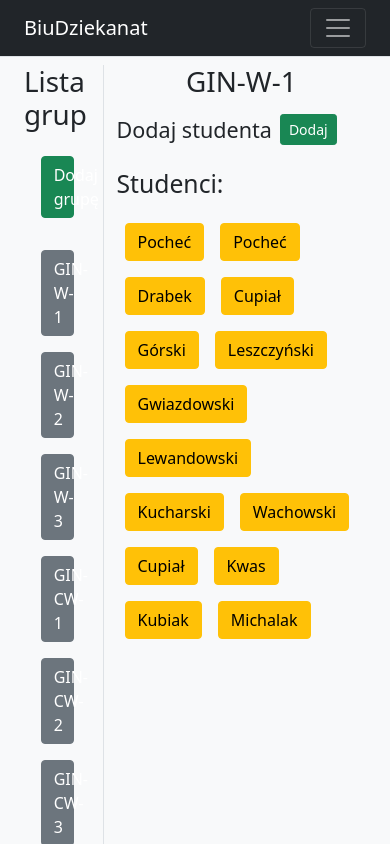
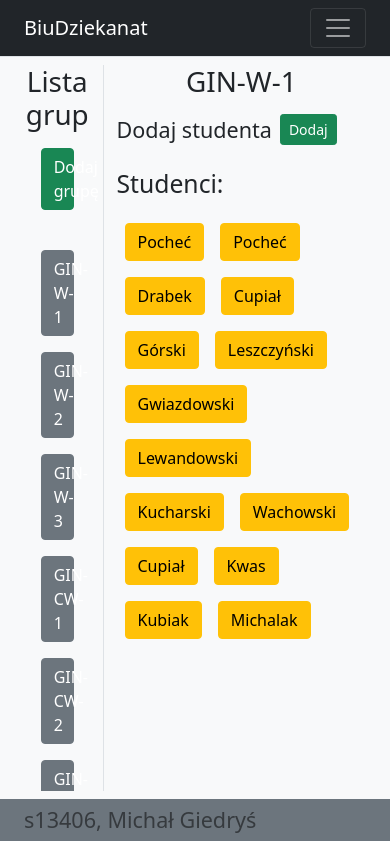
Before and after one commit to giedrys-michal/ITN_BIU, an Angular app in the folder BiuDziekanat/: page /groups in a window 390 px wide. Shown: the top 844 px of the page. Built offline with nearby package versions, Linux system fonts and the light colour scheme.

Commit message:
Adjust groupList height and add scrollbar
Adjust groupList height and add scrollbar

```diff
--- a/BiuDziekanat/src/app/app.component.css
+++ b/BiuDziekanat/src/app/app.component.css
@@ -0,0 +1,3 @@
+main {
+  height: calc(100vh - 57px - 45px);
+}
--- a/BiuDziekanat/src/app/app.component.html
+++ b/BiuDziekanat/src/app/app.component.html
@@ -1,5 +1,5 @@
 <app-nav></app-nav>
-<main class="flex-grow-1 bg-light">
+<main class="bg-light">
   <router-outlet></router-outlet>
 </main>
 <app-footer></app-footer>
--- a/BiuDziekanat/src/app/commonComponents/footer/footer.component.css
+++ b/BiuDziekanat/src/app/commonComponents/footer/footer.component.css
@@ -0,0 +1,3 @@
+footer {
+  height: 45px;
+}
--- a/BiuDziekanat/src/app/groupsView/groups-list-view/groups-list-view.component.html
+++ b/BiuDziekanat/src/app/groupsView/groups-list-view/groups-list-view.component.html
@@ -1,7 +1,15 @@
-<h1>Lista grup</h1>
-<div class="w-50 my-2">
-  <button type="button" class="btn btn-success w-100 mt-2 mb-4" (click)="openModal(addGroupModalTemplate)">Dodaj grupę</button>
-  <button *ngFor="let group of groups" type="button" class="btn btn-secondary w-100 my-2" (click)="onGroupClick(group)">{{group.name}}</button>
+<div class="col-sm h-100">
+  <div class="d-flex flex-column text-center h-100">
+    <div class="">
+      <h1 class="">Lista grup</h1>
+      <button type="button" class="btn btn-success w-50 mt-2 mb-4" (click)="openModal(addGroupModalTemplate)">Dodaj grupę</button>
+    </div>
+    <div class="d-flex flex-grow-1 justify-content-center" style="overflow-y: scroll;">
+      <div class="w-50 my-2">
+        <button *ngFor="let group of groups" type="button" class="btn btn-secondary w-100 my-2" (click)="onGroupClick(group)">{{group.name}}</button>
+      </div>
+    </div>
+  </div>
 </div>
 
 <ng-template #addGroupModalTemplate>
--- a/BiuDziekanat/src/app/groupsView/groups-main-view/groups-main-view.component.html
+++ b/BiuDziekanat/src/app/groupsView/groups-main-view/groups-main-view.component.html
@@ -1,10 +1,10 @@
 <div class="col-12 h-100 px-4 py-2">
   <div class="row h-100">
     <div class="col-3 h-100" style="border-right: solid #dee2e6 1px;">
-      <app-groups-list-view class="d-flex flex-column align-items-center w-100"></app-groups-list-view>
+      <app-groups-list-view></app-groups-list-view>
     </div>
     <div class="col-9 h-100" style="border-left: solid transparent 1px;">
-      <app-group-details-view class="row"></app-group-details-view>
+      <app-group-details-view></app-group-details-view>
     </div>
   </div>
 </div>
```
